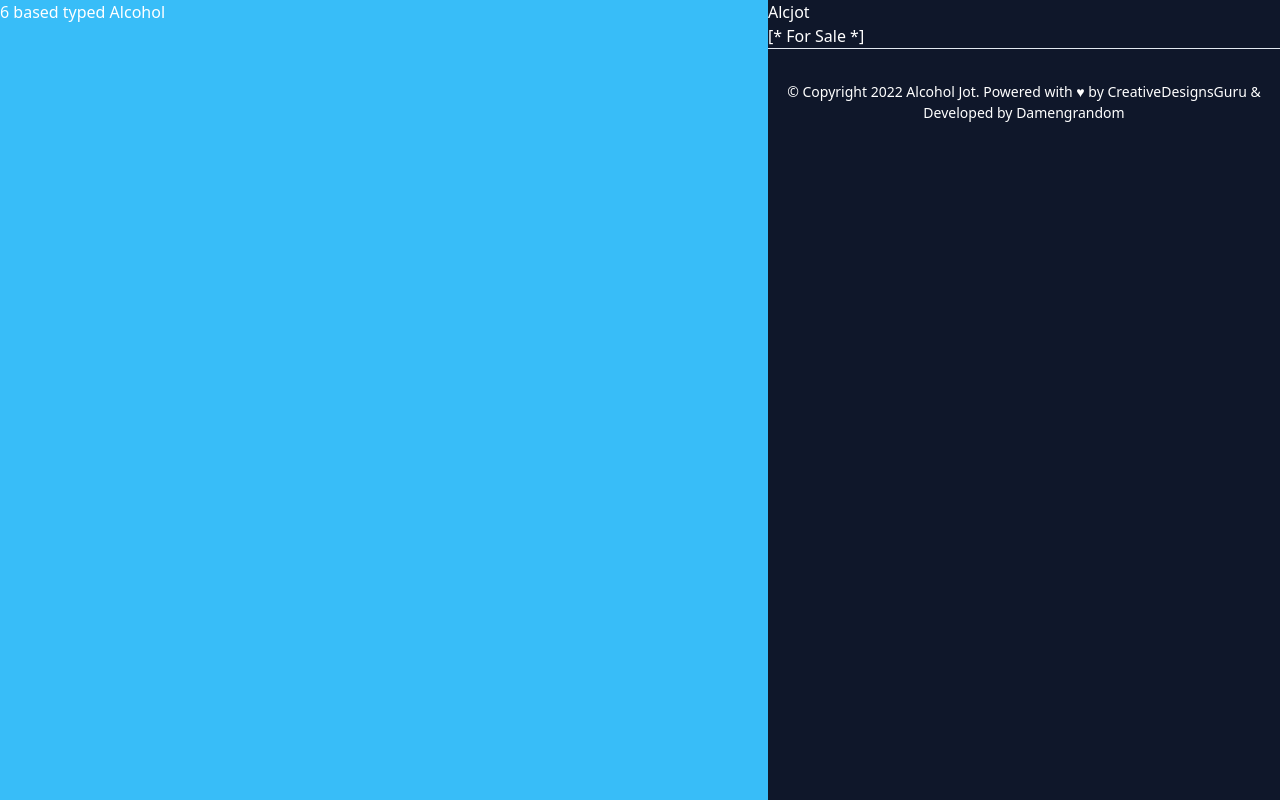
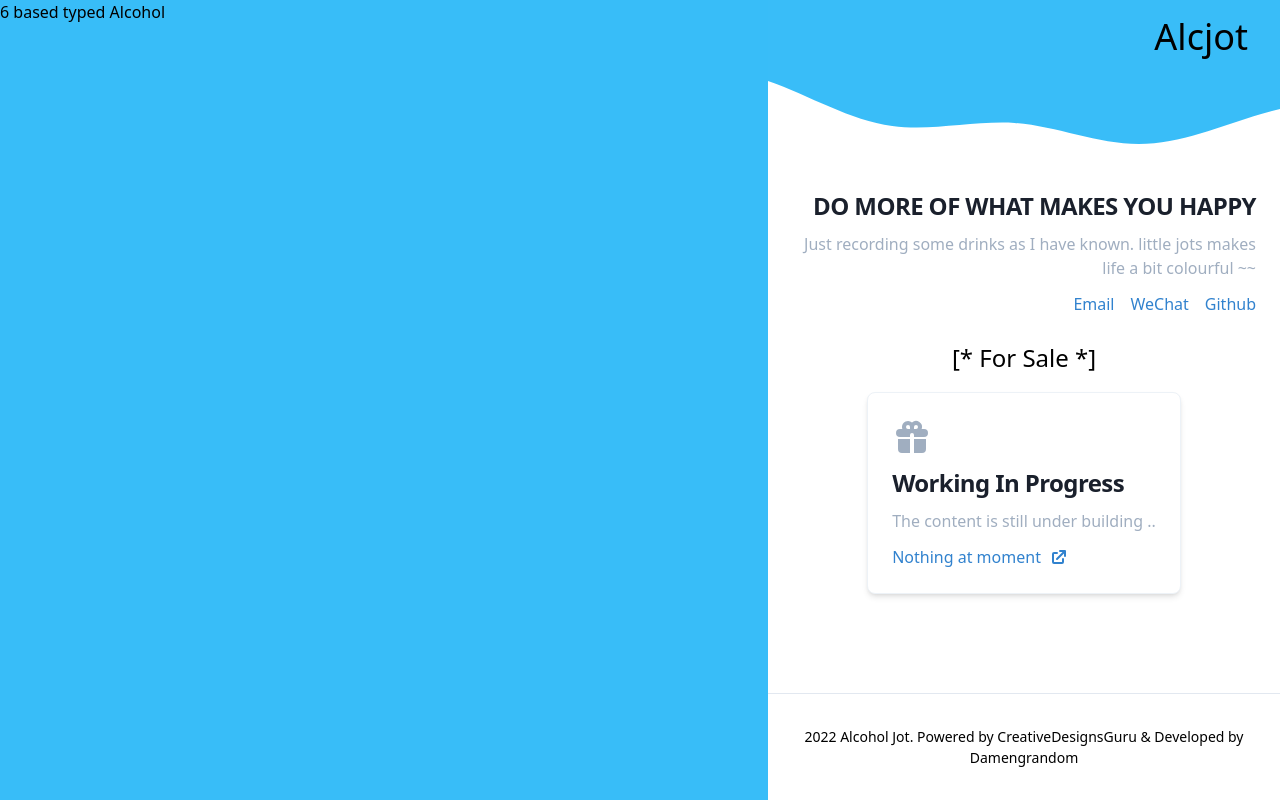
Before and after one commit to DamengRandom/alcjot, a Next.js app: page / in a window 1280 px wide. Built offline with nearby package versions, Linux system fonts and the light colour scheme.

Commit message:
building UI for right side of home page

```diff
--- a/src/components/About/index.tsx
+++ b/src/components/About/index.tsx
@@ -2,8 +2,47 @@ import React from 'react';
 
 export default function About() {
   return (
-    <section>
-      <p>[* For Sale *]</p>
+    <section className="grow">
+      <h4 className="p-4 text-center text-2xl">[* For Sale *]</h4>
+      <div className="flex items-center justify-center">
+        <div className="max-w-sm rounded-lg border border-gray-200 bg-white p-6 shadow-md dark:border-gray-700 dark:bg-gray-800">
+          <svg
+            className="mb-2 h-10 w-10 text-gray-500 dark:text-gray-400"
+            aria-hidden="true"
+            fill="currentColor"
+            viewBox="0 0 20 20"
+            xmlns="http://www.w3.org/2000/svg"
+          >
+            <path
+              fillRule="evenodd"
+              d="M5 5a3 3 0 015-2.236A3 3 0 0114.83 6H16a2 2 0 110 4h-5V9a1 1 0 10-2 0v1H4a2 2 0 110-4h1.17C5.06 5.687 5 5.35 5 5zm4 1V5a1 1 0 10-1 1h1zm3 0a1 1 0 10-1-1v1h1z"
+              clipRule="evenodd"
+            ></path>
+            <path d="M9 11H3v5a2 2 0 002 2h4v-7zM11 18h4a2 2 0 002-2v-5h-6v7z"></path>
+          </svg>
+          <h5 className="mb-2 text-2xl font-semibold tracking-tight text-gray-900 dark:text-white">
+            Working In Progress
+          </h5>
+          <p className="mb-3 font-normal text-gray-500 dark:text-gray-400">
+            The content is still under building ..
+          </p>
+          <a
+            href="###"
+            className="inline-flex items-center text-blue-600 hover:underline"
+          >
+            Nothing at moment
+            <svg
+              className="ml-2 h-5 w-5"
+              fill="currentColor"
+              viewBox="0 0 20 20"
+              xmlns="http://www.w3.org/2000/svg"
+            >
+              <path d="M11 3a1 1 0 100 2h2.586l-6.293 6.293a1 1 0 101.414 1.414L15 6.414V9a1 1 0 102 0V4a1 1 0 00-1-1h-5z"></path>
+              <path d="M5 5a2 2 0 00-2 2v8a2 2 0 002 2h8a2 2 0 002-2v-3a1 1 0 10-2 0v3H5V7h3a1 1 0 000-2H5z"></path>
+            </svg>
+          </a>
+        </div>
+      </div>
     </section>
   );
 }
--- /dev/null
+++ b/src/components/Banner/index.tsx
@@ -0,0 +1,35 @@
+import React from 'react';
+
+export default function Banner() {
+  return (
+    <section className="flex flex-col p-4 text-right dark:bg-gray-800 md:px-6 md:py-2">
+      <h2 className="mb-2 text-2xl font-extrabold tracking-tight text-gray-900 dark:text-white">
+        DO MORE OF WHAT MAKES YOU <span>HAPPY</span>
+      </h2>
+      <p className="mb-3 text-gray-500 dark:text-gray-400">
+        Just recording some drinks as I have known. little jots makes life a bit
+        colourful ~~
+      </p>
+      <div className="flex w-full justify-end text-right">
+        <a
+          href="mailto:damonmaozewu@gmail.com"
+          className="ml-4 font-medium text-blue-600 hover:text-blue-800 dark:text-blue-500 dark:hover:text-blue-700"
+        >
+          Email
+        </a>
+        <a
+          href="###"
+          className="ml-4 font-medium text-blue-600 hover:text-blue-800 dark:text-blue-500 dark:hover:text-blue-700"
+        >
+          WeChat
+        </a>
+        <a
+          href="https://github.com/DamengRandom"
+          className="ml-4 font-medium text-blue-600 hover:text-blue-800 dark:text-blue-500 dark:hover:text-blue-700"
+        >
+          Github
+        </a>
+      </div>
+    </section>
+  );
+}
--- a/src/components/Footer/index.tsx
+++ b/src/components/Footer/index.tsx
@@ -5,11 +5,8 @@ import { AlcjotConfigs } from '@/utils/AppConfig';
 export default function Footer() {
   return (
     <div className="border-t border-gray-300 py-8 text-center text-sm">
-      © Copyright {new Date().getFullYear()} {AlcjotConfigs.title}. Powered with{' '}
-      <span role="img" aria-label="Love">
-        ♥
-      </span>{' '}
-      by <a href="https://creativedesignsguru.com">CreativeDesignsGuru</a>{' '}
+      {new Date().getFullYear()} {AlcjotConfigs.title}. Powered by{' '}
+      <a href="https://creativedesignsguru.com">CreativeDesignsGuru</a>{' '}
       {' & Developed by '}
       <a href="https://damengrandom.vercel.app/">Damengrandom</a>
     </div>
--- /dev/null
+++ b/src/components/Nav/index.tsx
@@ -0,0 +1,12 @@
+import Link from 'next/link';
+import React from 'react';
+
+export default function Nav() {
+  return (
+    <nav className="banner-bg flex justify-end px-6 py-2.5 sm:px-8">
+      <li className="cursor-pointer list-none text-4xl">
+        <Link href="/verify">Alcjot</Link>
+      </li>
+    </nav>
+  );
+}
--- a/src/styles/global.css
+++ b/src/styles/global.css
@@ -1,8 +1,4 @@
 @tailwind base;
-
-.grid.h-screen.w-screen {
-  @apply text-white;
-}
 
 a:hover {
   @apply border-b-2 border-blue-700;
@@ -19,3 +15,10 @@ a:hover {
 .content ul {
   @apply my-6;
 }
+
+.banner-bg {
+  background-image: url(/assets/images/wave.svg);
+  background-repeat: no-repeat;
+  background-size: cover;
+  min-height: 180px;
+}
--- a/src/templates/Main.tsx
+++ b/src/templates/Main.tsx
@@ -1,9 +1,10 @@
-import Link from 'next/link';
 import type { ReactNode } from 'react';
 
 import About from '@/components/About';
 import Alcohol from '@/components/Alcohol';
+import Banner from '@/components/Banner';
 import Footer from '@/components/Footer';
+import Nav from '@/components/Nav';
 
 type IMainProps = {
   meta: ReactNode;
@@ -16,10 +17,9 @@ const Main = (props: IMainProps) => (
     <section className="h-full w-full bg-sky-400 md:h-screen">
       <Alcohol />
     </section>
-    <section className="h-full w-full bg-slate-900 md:h-screen">
-      <div data-cy="Alcjot">
-        <Link href="/verify">Alcjot</Link>
-      </div>
+    <section className="flex h-full w-full flex-col md:h-screen">
+      <Nav />
+      <Banner />
       <About />
       <Footer />
     </section>
```
Also changed, not shown: public/assets/images/wave.svg (added), 1 other file (tests, documents, lock files or other folders).
